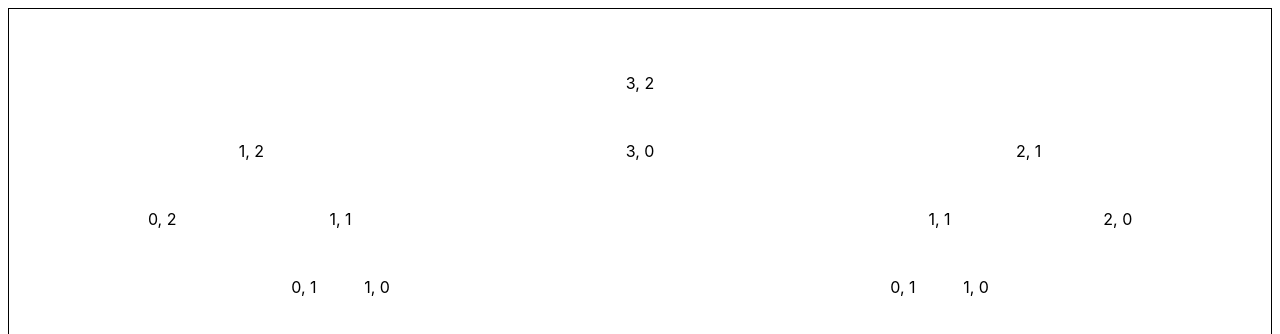
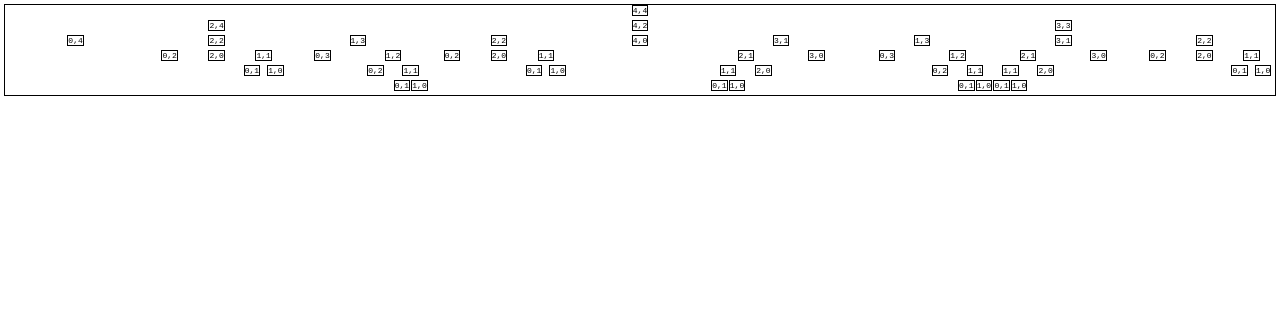
Before and after one commit to MDBoticano/risk-calc, a React (Create React App) app: page / in a window 1280 px wide. Shown: the top 334 px of the page. Built offline with nearby package versions, Linux system fonts and the light colour scheme.

Commit message:
WIP: tree vis

```diff
--- a/src/App.js
+++ b/src/App.js
@@ -10,9 +10,9 @@ const Node = ({ node }) => {
   const renderNode = (node) => {
     return (
       <div className="node">
-        <p className="node-rollPair">
-          {`${node.rollPair[0]}, ${node.rollPair[1]}`}
-        </p>
+        <span className="node-rollPair">
+          {`${node.rollPair[0]},${node.rollPair[1]}`}
+        </span>
         { node.children.length > 0 &&
           <div className={`node-children-${node.children.length}`}>
             { node.children.map((child) => { return renderNode(child); }) }
@@ -31,7 +31,8 @@ const Node = ({ node }) => {
 
 const App = () => {
   // const newNode = new RollNode([1,0]);
-  const newNode = new RollNode([3,2]);
+  const newNode = new RollNode([4,4]);
+  // const newNode = new RollNode([8,8]);
   const nodeTree = createTree(newNode);
 
   const displayTree = (tree) => {
--- a/src/App.scss
+++ b/src/App.scss
@@ -1,32 +1,67 @@
 .App {
+  font-family: monospace;
+
+
   text-align: center;
+  // width: 500rem;
+  margin: 0.25rem;
+  font-size: 0.5rem;
 }
 
 .rollNode-tree {
-  margin: .5rem;
-  padding: 2rem;
+  // margin: .5rem;
+  // padding: 1rem;
+  border: solid 1px black;
+  overflow: hidden;
+}
+
+.node {
+  // padding: 0.5rem;
+  // width: 100%;
+  text-align: center;
+  // border: solid 1px black;
+
+  white-space: nowrap;
+  overflow: hidden;
+
+  &-wrapper {
+    margin: 0;
+    padding: 0;
+  }
+
+  &-rollPair {
+    display: inline-block;
+    // margin: 0;
+    margin: auto;
+    margin-bottom: 0.125rem;
+    // min-width: 2rem;
+
+    white-space: nowrap;
+    overflow: hidden;
+    // border-bottom: solid 1px black;
     border: solid 1px black;
   }
 
-.node-children {
-  display: grid;
-
+  &-children {
     &-3 {
       display: grid;
+      // grid-gap: 1rem;
       grid-template-columns: 1fr 1fr 1fr;
+      // display: flex;
+      // flex-direction: row;
+      // border: dashed 1px red;
+      // overflow: hidden;
     }
 
     &-2 {
       display: grid;
+      // grid-gap: 1rem;
       grid-template-columns: 1fr 1fr;
-  }
+
       // display: flex;
       // flex-direction: row;
-  // justify-content: center;
+      // border: dashed 1px red;
+      // overflow: hidden;
     }
-
-.node {
-  // display: block;
-  // width: 2rem;
-  padding: 1rem;
   }
+}
```
Lines whose indentation alone changed are shown as unchanged.
